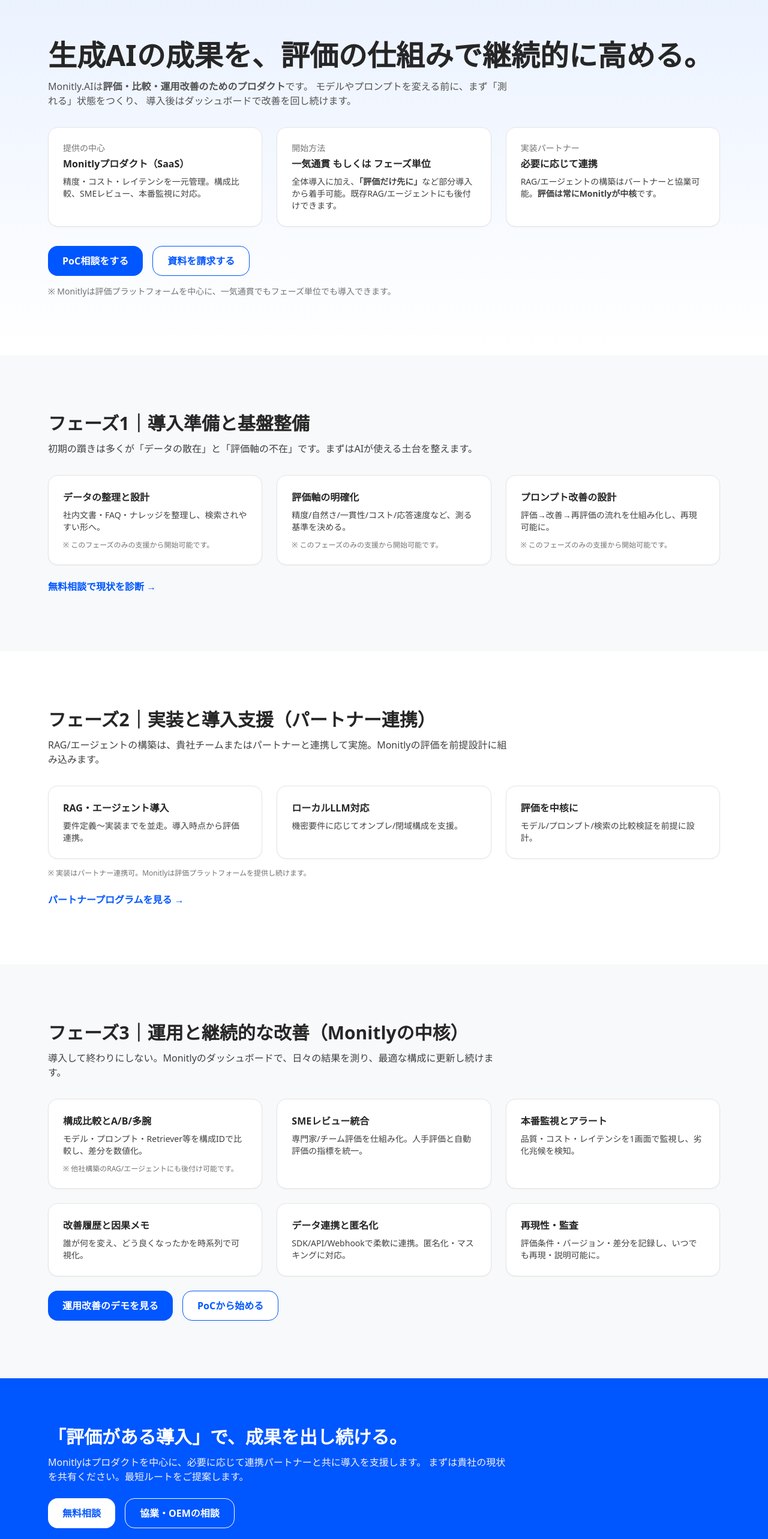
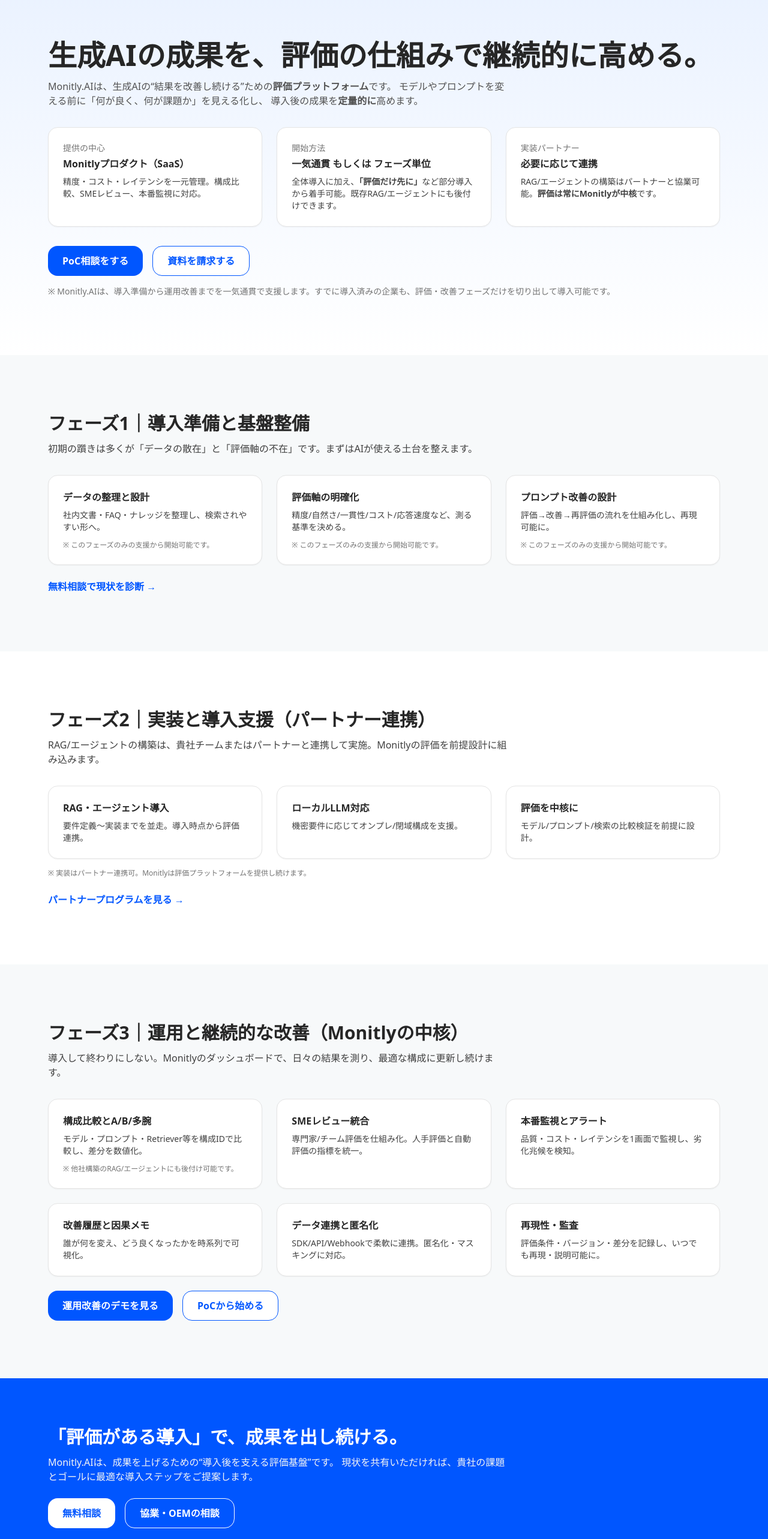
Before and after one commit to monitly-hioki/monitlyai-site, a Next.js app: page /solutions in a window 1280 px wide. Shown: the part 120-2686 px from the top of the page at 60% size. Built offline with nearby package versions, Linux system fonts and the light colour scheme.

Commit message:
chore(solutions): 強い価値訴求＆行動喚起に最適化（Hero/導入文/締め）

```diff
--- a/app/solutions/page.tsx
+++ b/app/solutions/page.tsx
@@ -11,9 +11,9 @@
             生成AIの成果を、評価の仕組みで継続的に高める。
           </h1>
           <p className="mt-4 text-neutral-600 max-w-3xl">
-            Monitly.AIは<strong>評価・比較・運用改善のためのプロダクト</strong>です。
-            モデルやプロンプトを変える前に、まず「測れる」状態をつくり、
-            導入後はダッシュボードで改善を回し続けます。
+            Monitly.AIは、生成AIの“結果を改善し続ける”ための<strong>評価プラットフォーム</strong>です。
+モデルやプロンプトを変える前に「何が良く、何が課題か」を見える化し、
+導入後の成果を<strong>定量的に</strong>高めます。
           </p>
 
           {/* 提供形態（プロダクト主導を明示） */}
@@ -52,7 +52,7 @@
 
           {/* 1文で“両方可”を宣言 */}
           <p className="mt-4 text-sm text-neutral-500">
-            ※ Monitlyは評価プラットフォームを中心に、一気通貫でもフェーズ単位でも導入できます。
+            ※ Monitly.AIは、導入準備から運用改善までを一気通貫で支援します。すでに導入済みの企業も、評価・改善フェーズだけを切り出して導入可能です。
           </p>
         </Container>
       </section>
@@ -148,8 +148,8 @@
         <Container>
           <h2 className="text-2xl md:text-3xl font-bold">「評価がある導入」で、成果を出し続ける。</h2>
           <p className="mt-3 text-neutral-100 max-w-3xl">
-            Monitlyはプロダクトを中心に、必要に応じて連携パートナーと共に導入を支援します。
-            まずは貴社の現状を共有ください。最短ルートをご提案します。
+            Monitly.AIは、成果を上げるための“導入後を支える評価基盤”です。
+現状を共有いただければ、貴社の課題とゴールに最適な導入ステップをご提案します。
           </p>
           <div className="mt-6 flex flex-wrap gap-4">
             <Link href="/contact" className="inline-flex items-center rounded-2xl bg-white text-[#0056FF] px-6 py-3 font-semibold">
```
